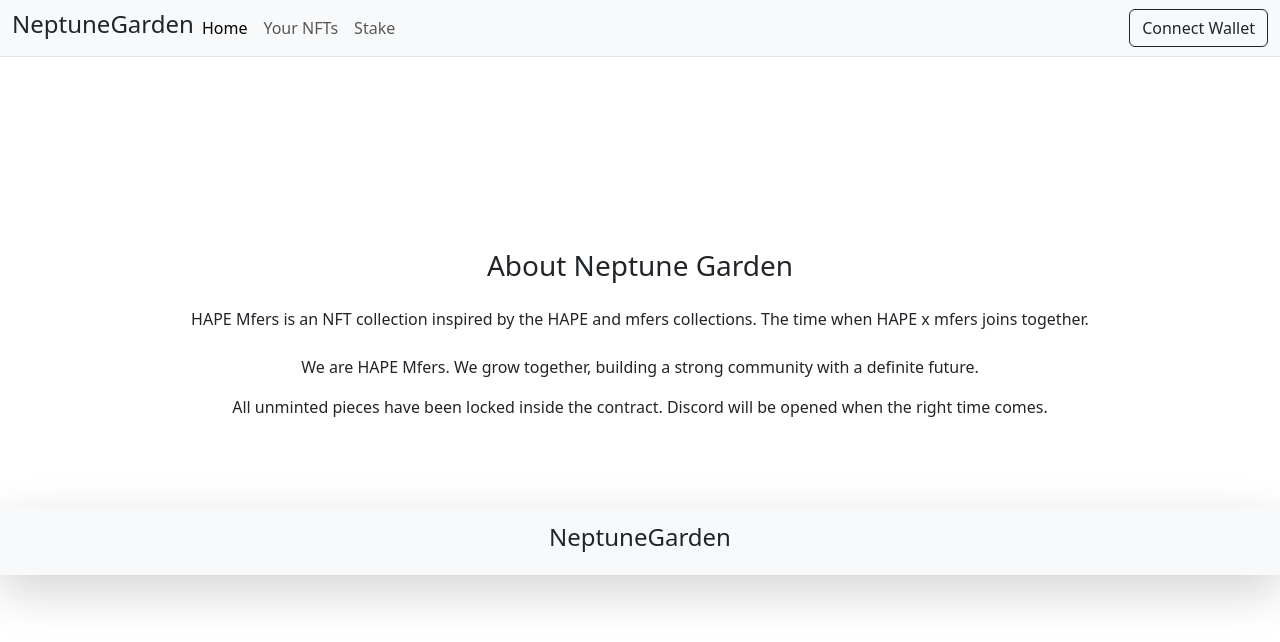
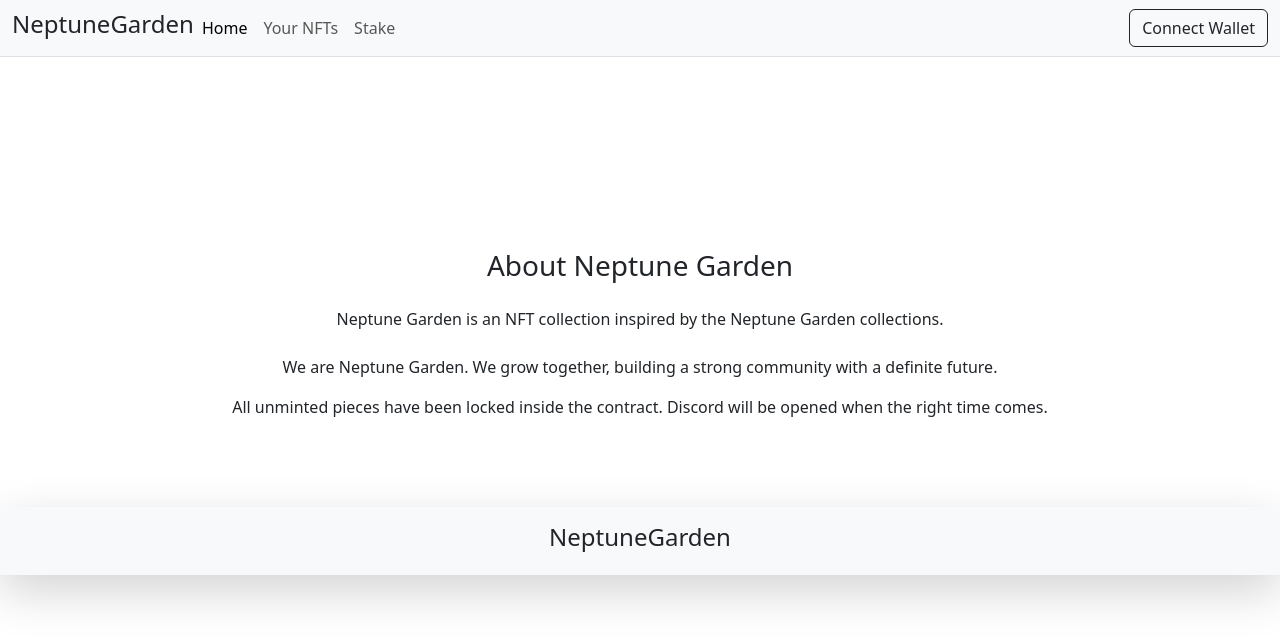
Before and after one commit to Peter-Paul/neptuneGarden, a React (Create React App) app in the folder frontend/: page /1 in a window 1280 px wide. Shown: the top 642 px of the page. Built offline with nearby package versions, Linux system fonts and the light colour scheme.

Commit message:
NFT platform

```diff
--- a/frontend/src/shared/about.js
+++ b/frontend/src/shared/about.js
@@ -3,8 +3,8 @@
         <>
             <div className="text-center">
                 <h3>About Neptune Garden</h3>
-                <p className="mt-4">HAPE Mfers is an NFT collection inspired by the HAPE and mfers collections. The time when HAPE x mfers joins together.</p>
-                <p className="mt-4">We are HAPE Mfers. We grow together, building a strong community with a definite future.</p>
+                <p className="mt-4">Neptune Garden is an NFT collection inspired by the Neptune Garden collections.</p>
+                <p className="mt-4">We are Neptune Garden. We grow together, building a strong community with a definite future.</p>
                 <p>All unminted pieces have been locked inside the contract. Discord will be opened when the right time comes.</p>
             </div>
         </>
```
